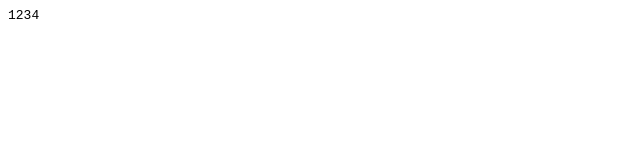
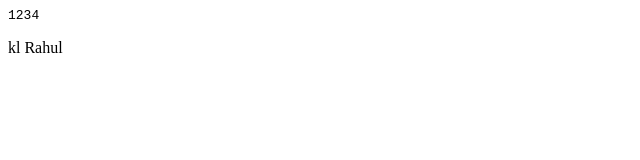
Before and after one commit to HarshitaNarisetty/Rohit, a plain HTML site: page index.html in a window 1280 px wide. Shown: the full height of the page, 0-640 px from the left. Drawn offline with Linux system fonts and the light colour scheme.

Commit message:
rohit in the new

```diff
--- a/index.html
+++ b/index.html
@@ -1 +1,2 @@
 <pre>1234</pre>
+<p>kl Rahul</p>
```
